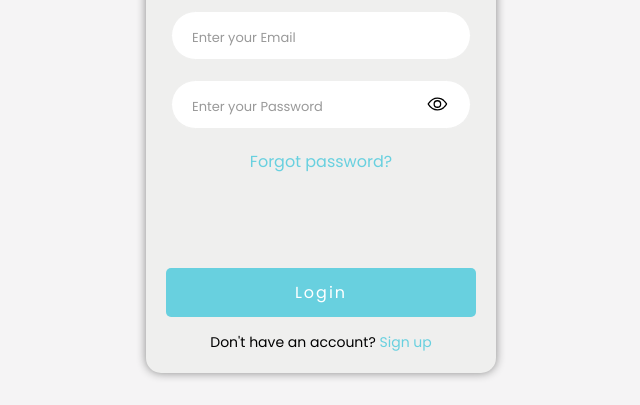
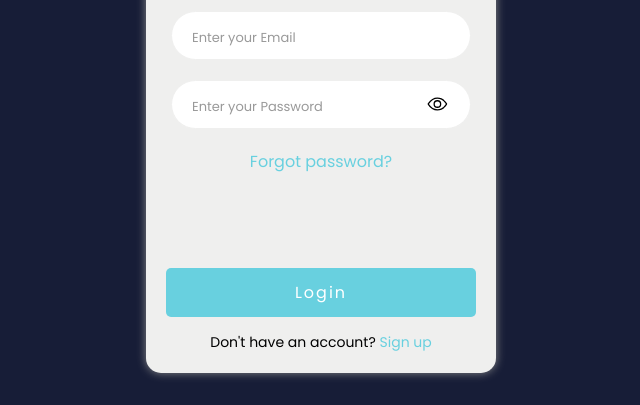
Before and after one commit to Techie-Ademola/Mobile-To-do-List-App, a plain HTML site: page pages/login.html in a window 1280 px wide. Shown: the part 395-800 px from the top of the page, without its empty margins (319-959 px from the left). Drawn offline with nearby package versions, Linux system fonts and the light colour scheme.

Commit message:
Newly edited

```diff
--- a/css/dashboard.css
+++ b/css/dashboard.css
@@ -9,7 +9,7 @@ body {
     justify-content: center;
     align-items: center;
     min-height: 100vh;
-    background: #F5F4F5;
+    background: #171D37;
     perspective: 900px;
 }
 .wrapper {
--- a/css/login.css
+++ b/css/login.css
@@ -9,7 +9,7 @@ body {
     justify-content: center;
     align-items: center;
     min-height: 100vh;
-    background: #F5F4F5;
+    background: #171D37;
 }
 .wrapper {
     position: relative;
--- a/css/sign-up.css
+++ b/css/sign-up.css
@@ -9,7 +9,7 @@ body {
     justify-content: center;
     align-items: center;
     min-height: 100vh;
-    background: #F5F4F5;
+    background: #171D37;
 }
 .wrapper {
     position: relative;
```
Also changed, not shown: index.html (+1 -1 lines).
